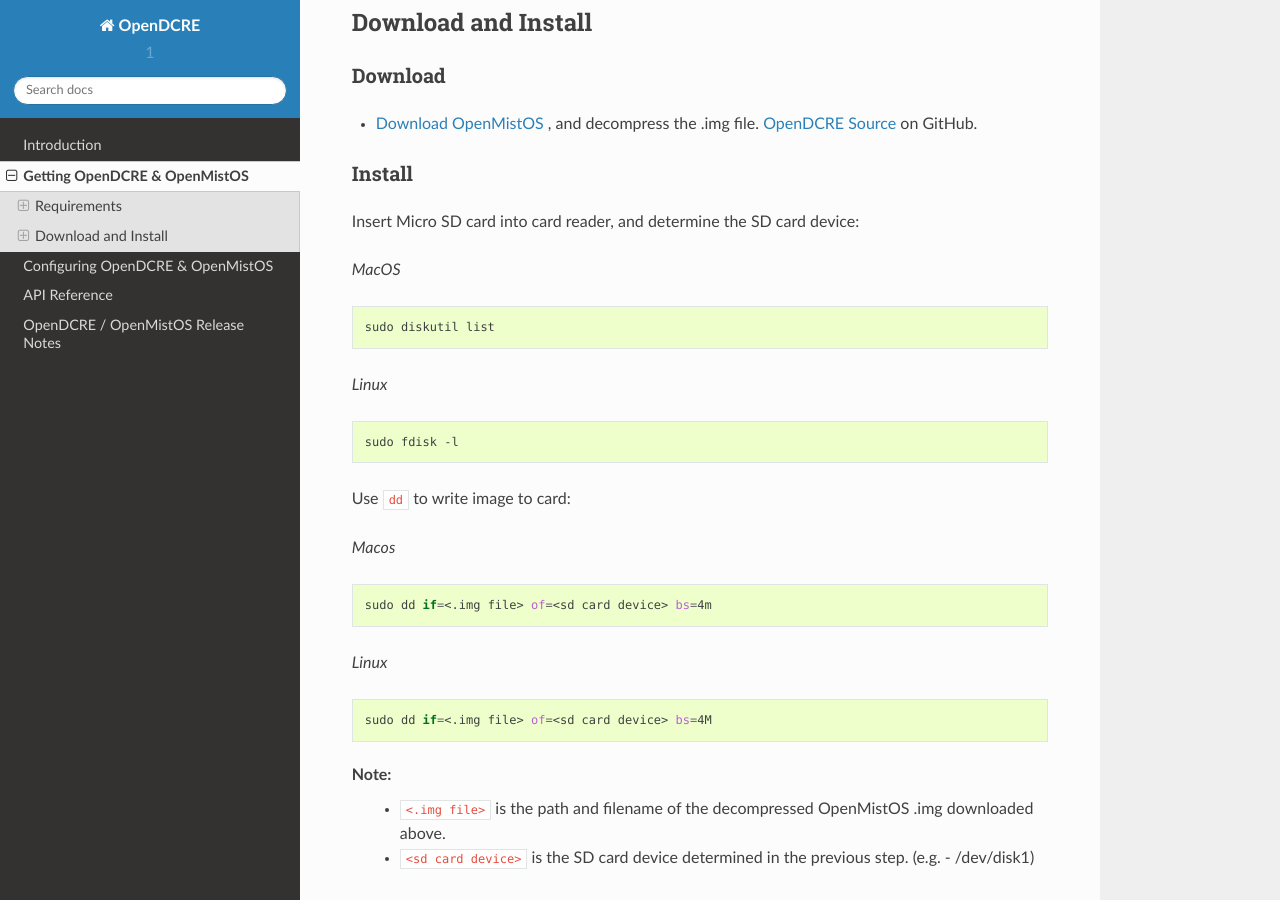
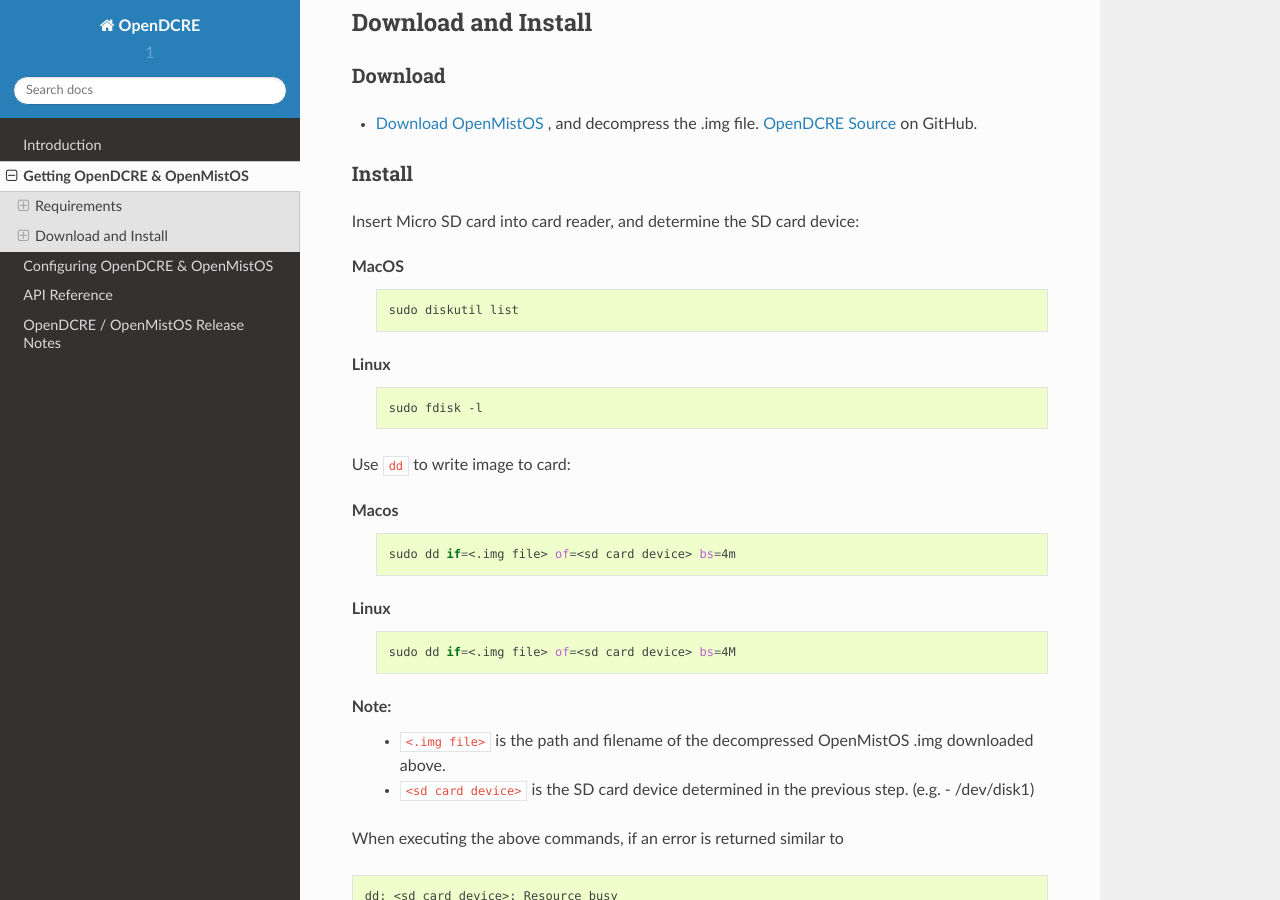
Before and after one commit to vapor-ware/synse-server, a Sphinx documentation site: the page built from docs/source/installation.rst, in a window 1280 px wide and 900 px high, scrolled down 574 px. Built offline with Sphinx 7.4.7 and the Read the Docs theme 2.0.0, drawn with Linux system fonts in a browser that asks for light colours.

Commit message:
another attempt at getting rst formatting correct for code blocks

```diff
--- a/docs/source/installation.rst
+++ b/docs/source/installation.rst
@@ -43,31 +43,27 @@
 
 Insert Micro SD card into card reader, and determine the SD card device:
 
-*MacOS*
+MacOS
+    .. code-block:: shell
 
-.. code-block:: shell
+        sudo diskutil list
 
-    sudo diskutil list
+Linux
+    .. code-block:: shell
 
-*Linux*
-
-.. code-block:: shell
-
-    sudo fdisk -l
+        sudo fdisk -l
 
 Use ``dd`` to write image to card:
 
-*Macos*
+Macos
+    .. code-block:: shell
 
-.. code-block:: shell
+        sudo dd if=<.img file> of=<sd card device> bs=4m
 
-    sudo dd if=<.img file> of=<sd card device> bs=4m
+Linux
+    .. code-block:: shell
 
-*Linux*
-
-.. code-block:: shell
-
-    sudo dd if=<.img file> of=<sd card device> bs=4M
+        sudo dd if=<.img file> of=<sd card device> bs=4M
 
 Note:
     - ``<.img file>`` is the path and filename of the decompressed OpenMistOS .img downloaded above.
@@ -81,17 +77,15 @@
 
 then the SD card must be unmounted. To do this, identify the SD card partition (can use ``df -h`` for this, or the results from determining the SD card device, above), then unmount the partition:
 
-*MacOS*
+MacOS
+    .. code-block:: shell
 
-.. code-block:: shell
+        sudo diskutil unmount <sd card device>
 
-    sudo diskutil unmount <sd card device>
+Linux
+    .. code-block:: shell
 
-*Linux*
-
-.. code-block:: shell
-
-    sudo umount <sd card device>
+        sudo umount <sd card device>
 
 When ``dd`` is complete, OpenMistOS is ready to run from the SD card.  Plug the Raspberry Pi into the wired network, insert the Micro SD card, and power up the Raspberry Pi.
 
@@ -166,6 +160,7 @@
         "status": "ok"
     }
 
+
 Command-Line
 ~~~~~~~~~~~~
 
```
